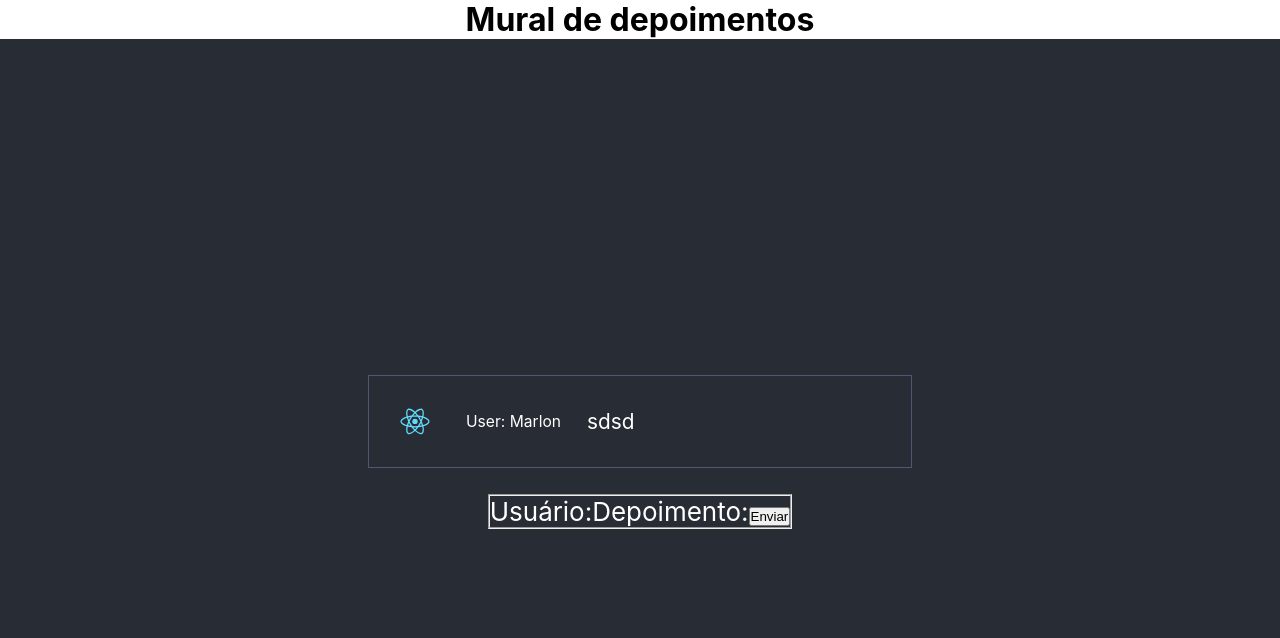
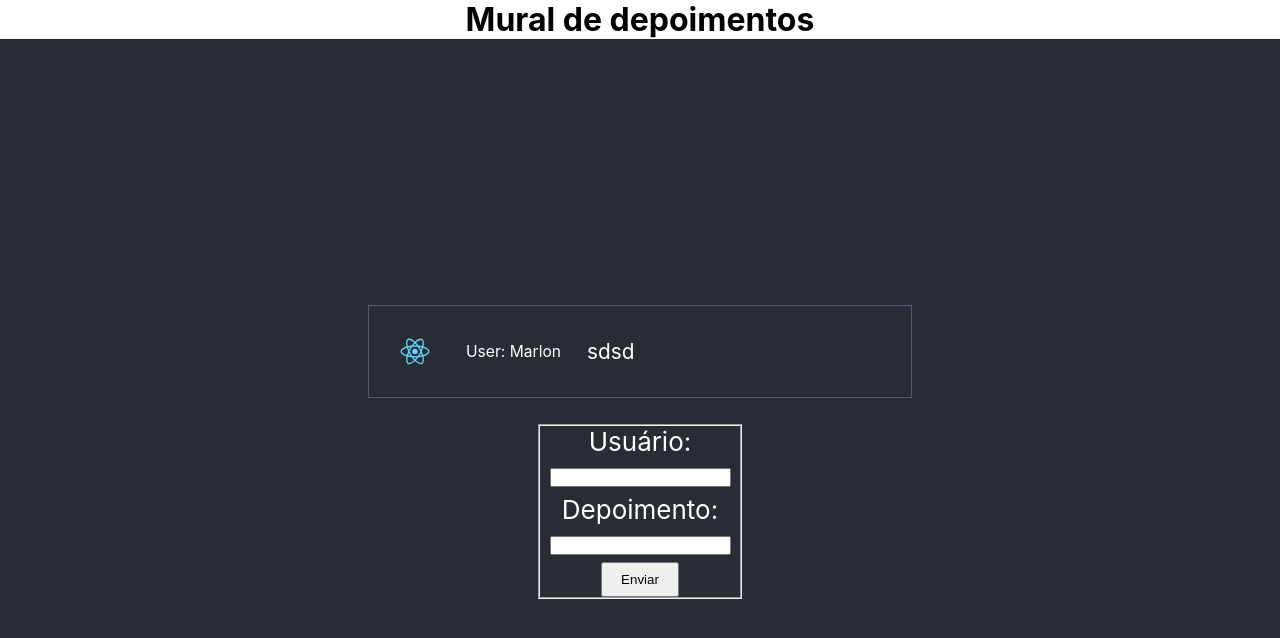
Before and after one commit to marlon307/mural-depoimentos, a React (Create React App) app in the folder mural-depoimentos-front/: page / in a window 1280 px wide. Shown: the top 638 px of the page. Built offline with nearby package versions, Linux system fonts and the light colour scheme.

Commit message:
Update front form

```diff
--- a/mural-depoimentos-front/package.json
+++ b/mural-depoimentos-front/package.json
@@ -9,6 +9,7 @@
     "react": "^17.0.2",
     "react-dom": "^17.0.2",
     "react-scripts": "4.0.3",
+    "socket.io-client": "^4.4.0",
     "web-vitals": "^1.0.1"
   },
   "scripts": {
--- a/mural-depoimentos-front/src/App.css
+++ b/mural-depoimentos-front/src/App.css
@@ -69,3 +69,20 @@ main {
 .userName {
   font-size: 0.6em;
 }
+
+fieldset {
+  display: flex;
+  align-items: center;
+  justify-content: center;
+  flex-direction: column;
+}
+
+label {
+  width: 200px;
+  height: 50px;
+  margin-bottom: 18px;
+}
+
+button {
+  padding: 8px 18px;
+}
--- a/mural-depoimentos-front/src/components/FormDepoiment.jsx
+++ b/mural-depoimentos-front/src/components/FormDepoiment.jsx
@@ -1,19 +1,23 @@
-import React from 'react'
+import React from 'react';
+import { io } from 'socket.io-client';
 
 function FormDepoiment({ img, userName, text }) {
+  function hadleClick(event) {
+    event.preventDefault();
+  }
+
   return (
-
     <form>
       <fieldset>
-        <label>
-          Usuário:
-          <imput type="text" name="user-name"/>
+        <label htmlFor="user-name">
+          <span>Usuário:</span>
+          <input id="user-name" type="text" name="user-name" />
         </label>
-        <label>
-          Depoimento:
-          <imput type="text" name="depoiment"/>
+        <label htmlFor="depoiment">
+          <span>Depoimento:</span>
+          <input id="depoiment" type="text" name="depoiment" />
         </label>
-        <button>Enviar</button>
+        <button onClick={ hadleClick }>Enviar</button>
       </fieldset>
     </form>
   )
```
Also changed, not shown: 1 other file (tests, documents, lock files or other folders).
